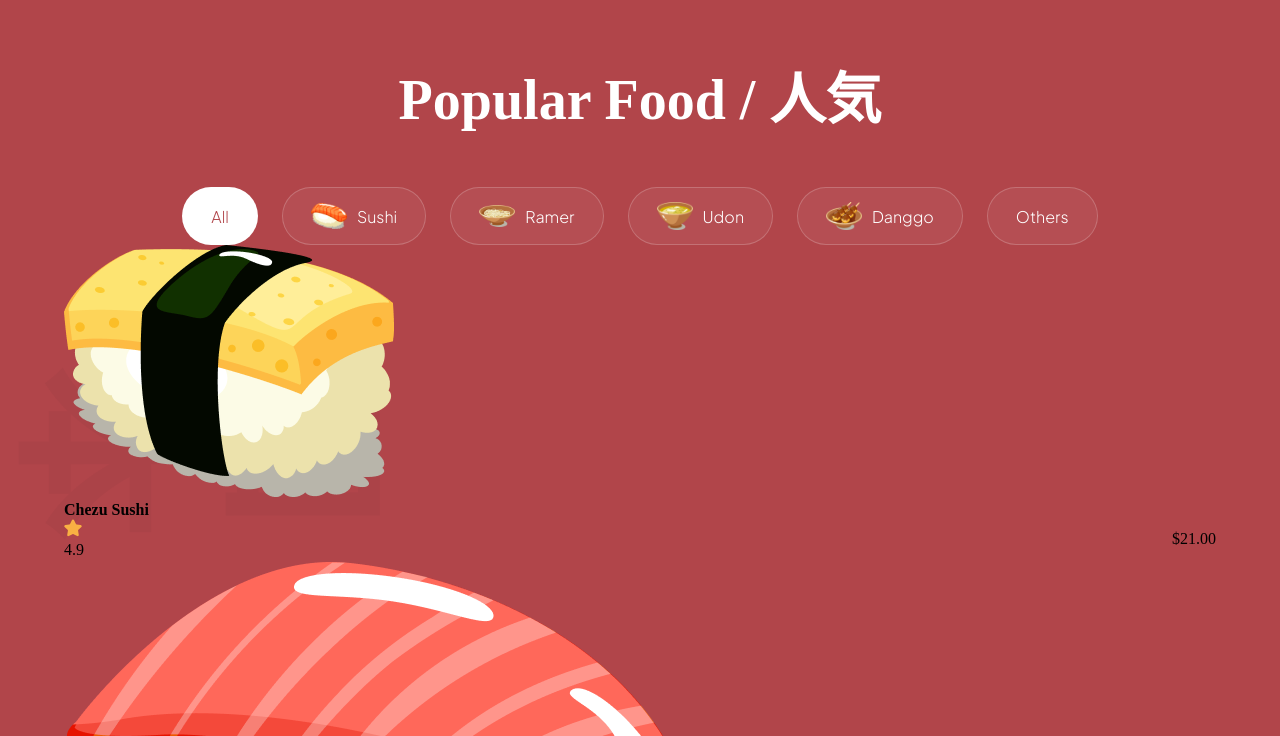
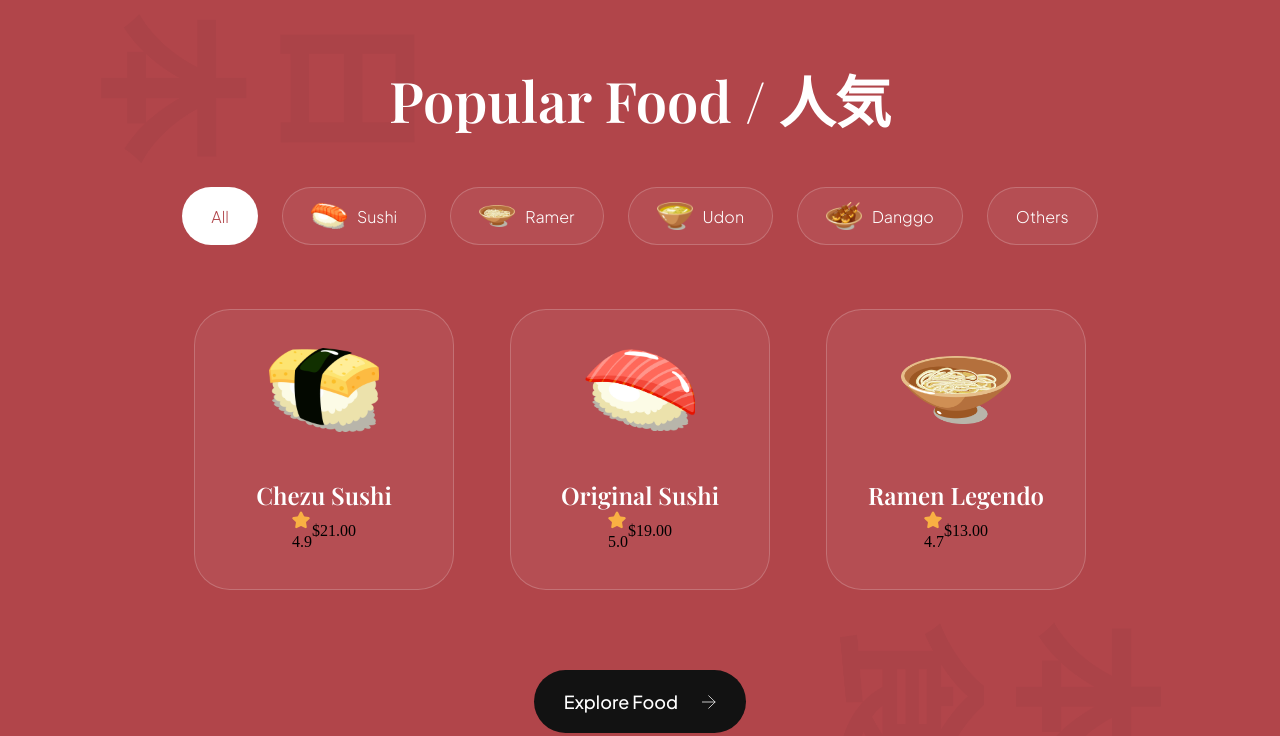
Before and after one commit to GhosTHaise/Sushi-Website, a website built with Vite: page index.html in a window 1280 px wide. Shown: the part 1515-2251 px from the top of the page. Built offline with nearby package versions, Linux system fonts and the light colour scheme; files whose address does not match are found by name.

Commit message:
Add glassmorphism effect to all container

```diff
--- a/css/sections/popular.css
+++ b/css/sections/popular.css
@@ -15,7 +15,7 @@
 
 .popular-foods__title{
     font-size: 56px;
-    font-family: var(--playfair-dsplay);
+    font-family: var(--playfair-display);
     font-weight: 600;
     line-height: 78px;
     color: #fff;
@@ -70,7 +70,7 @@
     color: var(--primary-color);
 }
 
-.popular-food__catalogue{
+.popular-foods__catalogue{
     margin-top: 64px;
 
     display: flex;
@@ -106,3 +106,35 @@
 
     margin-left: 21px;
 }
+
+.popular-foods__card{
+    padding: 38px;
+    /* width: fit-content; */
+    min-width: 260px;
+    height: fit-content;
+
+    display: flex;
+    align-items: center;
+    flex-direction: column;
+
+    border-radius: 36px;
+    background: rgba(255, 255, 255, 0.05);
+    border: 1px solid rgba(255, 255, 255, 0.2);
+}
+
+.popular-foods__card-image{
+    width: 110px;
+    height: 84px;
+    object-fit: contain;
+}
+
+.popular-foods__card-title{
+    margin-top: 47px;
+
+    font-weight: 600;
+    font-size: 24px;
+    line-height: 32px;
+    font-family: var(--playfair-display);
+    color: #fff;
+    text-align: center;
+}
--- a/index.html
+++ b/index.html
@@ -187,7 +187,7 @@
           </button>
       </div>
 
-      <div class="popular-foods__catalog">
+      <div class="popular-foods__catalogue">
           <article class="popular-foods__card">
             <img
               src="assets/sushi-12.png"
```
